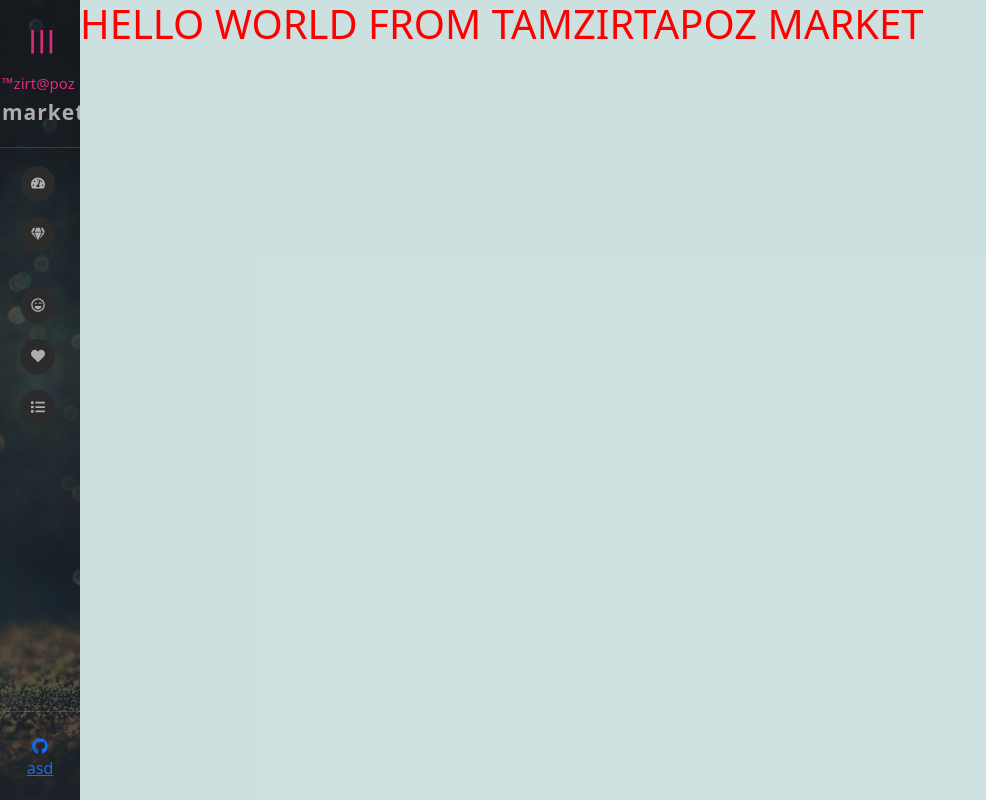
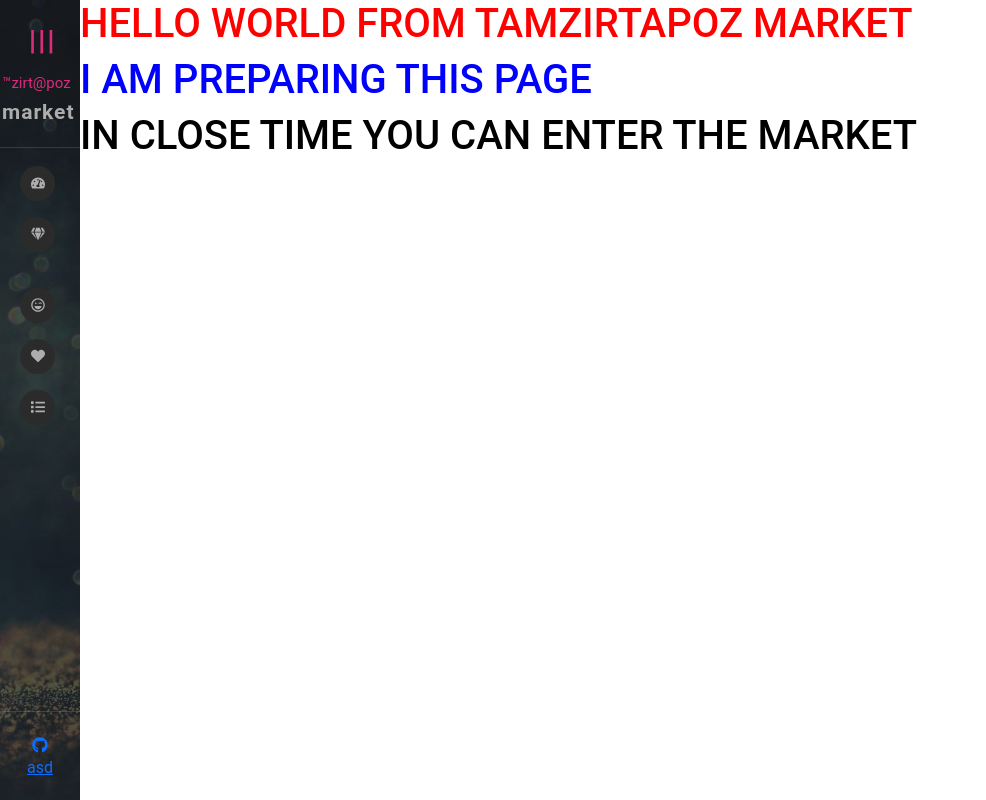
Before and after one commit to gorkmbs/marketPlace-Frontend-React-Redux, a React (Create React App) app: page / in a window 1280 px wide. Shown: the whole page, without its empty margins (0-986 px from the left). Built offline with nearby package versions, Linux system fonts and the light colour scheme.

Commit message:
sidebar bug fixes

```diff
--- a/src/App.js
+++ b/src/App.js
@@ -1,4 +1,4 @@
-import React, { useState, useEffect } from "react";
+import React from "react";
 import { BrowserRouter as Router } from "react-router-dom";
 import "bootstrap/dist/css/bootstrap.min.css";
 import "./sidebar.scss";
@@ -9,36 +9,23 @@ import Sidebar from "./components/Sidebar";
 // const urlServer = "http://localhost:5000";
 
 function App() {
-  const [windowWidthSize, setWindowWidthSize] = useState(window.innerWidth);
-
-  const checkSize = () => {
-    setWindowWidthSize(window.innerWidth);
-  };
-
-  useEffect(() => {
-    window.addEventListener("resize", checkSize);
-
-    return () => {
-      window.removeEventListener("resize", checkSize);
-    };
-  }, []);
-
   return (
     <>
       <Router>
-        <div className="container-fluid m-0 p-0">
+        <div className="app">
           <Sidebar />
-        </div>
-        <div
-          className="d-flex justify-content-end m-0 p-0 backside"
-          style={{ transform: "translate(0px,0px)" }}
-        >
-          <div
-            className="container-fluid m-0 p-0"
-            style={{ width: windowWidthSize - 80 }}
-          >
+          <div className="m-0 p-0">
             <h1 className="text-left" style={{ zIndex: "1000", color: "red" }}>
               HELLO WORLD FROM TAMZIRTAPOZ MARKET
+            </h1>
+            <h1 className="text-left" style={{ zIndex: "1000", color: "blue" }}>
+              I AM PREPARING THIS PAGE
+            </h1>
+            <h1
+              className="text-left"
+              style={{ zIndex: "1000", color: "black" }}
+            >
+              IN CLOSE TIME YOU CAN ENTER THE MARKET
             </h1>
           </div>
         </div>
--- a/src/components/Sidebar.js
+++ b/src/components/Sidebar.js
@@ -22,18 +22,25 @@ import {
 
 const Sidebar = () => {
   const [showSideBar, setShowSideBar] = useState(false);
+  const [toggleSideBar, setToggleSideBar] = useState(true);
 
   const handleOpenSideBar = () => {
     setShowSideBar(!showSideBar);
+  };
+  const handleToggleSideBar = (value) => {
+    setToggleSideBar(value);
   };
 
   return (
     <>
       <ProSidebar
-        className="sidebarPosition"
+        className=""
         collapsed={!showSideBar}
+        toggled={toggleSideBar}
+        onToggle={handleToggleSideBar}
         popperArrow={true}
         image={sidebarBg}
+        breakPoint="md"
       >
         <SidebarHeader>
           <div
--- a/src/sidebar.scss
+++ b/src/sidebar.scss
@@ -1,10 +1,6 @@
 // $sidebar-bg-color: rgb(0, 0, 255);
 $sidebar-collapsed-width: 80px;
-$breakpoint-xs: 48px !default;
-$breakpoint-sm: 5700px !default;
-$breakpoint-md: 7600px !default;
-$breakpoint-lg: 9900px !default;
-$breakpoint-xl: 12000px !default;
+
 @import "~react-pro-sidebar/dist/scss/styles.scss";
 
 // https://github.com/azouaoui-med/react-pro-sidebar/tree/master/demo/src
@@ -23,3 +19,131 @@ $breakpoint-xl: 12000px !default;
 // $breakpoint-md: 768px !default;
 // $breakpoint-lg: 992px !default;
 // $breakpoint-xl: 1200px !default;
+
+body {
+  margin: 0;
+  height: 100vh;
+  color: #353535;
+  font-family: "Roboto", sans-serif;
+}
+
+#root {
+  height: 100%;
+}
+
+.app {
+  height: 100%;
+  display: flex;
+  position: relative;
+
+  main {
+    padding: 24px;
+    flex-grow: 1;
+    display: flex;
+    flex-direction: column;
+    overflow-y: auto;
+    header {
+      margin-bottom: 40px;
+      border-bottom: 1px solid #efefef;
+      h1 {
+        display: flex;
+        align-items: center;
+        transform: translateX(-20px);
+      }
+    }
+
+    footer {
+      margin-top: auto;
+      color: #888;
+      text-align: center;
+      a {
+        text-decoration: none;
+        color: #888;
+        &:hover {
+          text-decoration: underline;
+        }
+      }
+    }
+  }
+  .social-bagdes {
+    margin-top: 10px;
+    img {
+      margin: 5px;
+    }
+  }
+
+  .block {
+    display: flex;
+    margin-bottom: 24px;
+    font-size: 14px;
+    color: #545454;
+    > span {
+      margin-left: 10px;
+    }
+  }
+
+  &.rtl {
+    direction: rtl;
+    text-align: right;
+
+    header {
+      h1 {
+        transform: translateX(20px);
+      }
+    }
+    .block {
+      direction: rtl;
+      > span {
+        margin-left: 0;
+        margin-right: 10px;
+      }
+    }
+    .sidebar-btn-wrapper {
+      .sidebar-btn {
+        span {
+          margin-left: 0;
+          margin-right: 5px;
+        }
+      }
+    }
+  }
+
+  @media (max-width: 767.98px) {
+    overflow-x: hidden;
+    header {
+      h1 {
+        font-size: 24px;
+      }
+    }
+  }
+  @media (max-width: $breakpoint-md) {
+    .btn-toggle {
+      display: flex;
+    }
+
+    &.rtl {
+      .btn-toggle {
+        margin-left: auto;
+      }
+    }
+  }
+}
+
+.badge {
+  padding: 3px 6px;
+  font-size: 9px;
+  letter-spacing: 1px;
+  border-radius: 15px;
+  &.red {
+    color: #ffffff;
+    background: #d63030;
+  }
+  &.gray {
+    color: #ffffff;
+    background: #777777;
+  }
+  &.yellow {
+    color: #000000;
+    background: #ffd331;
+  }
+}
```
